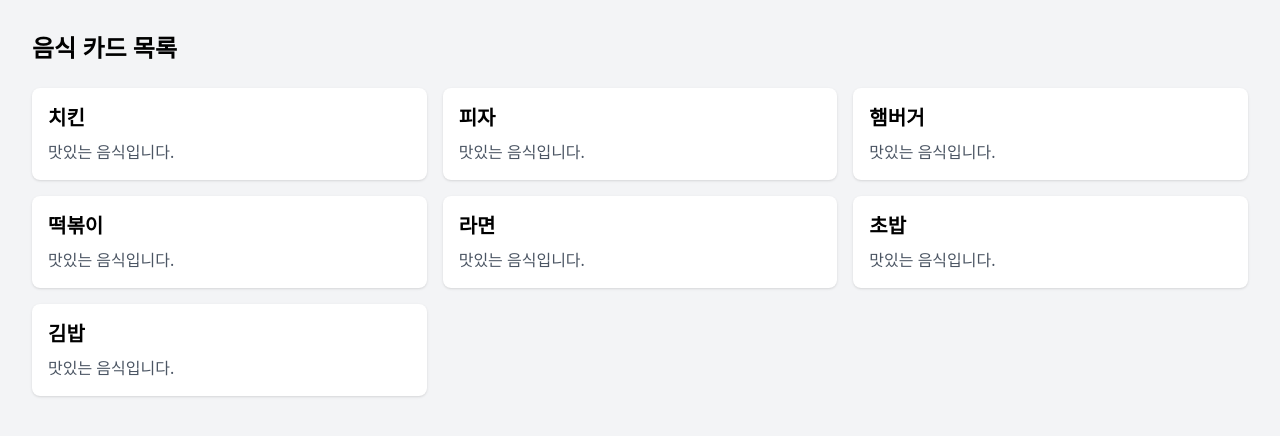
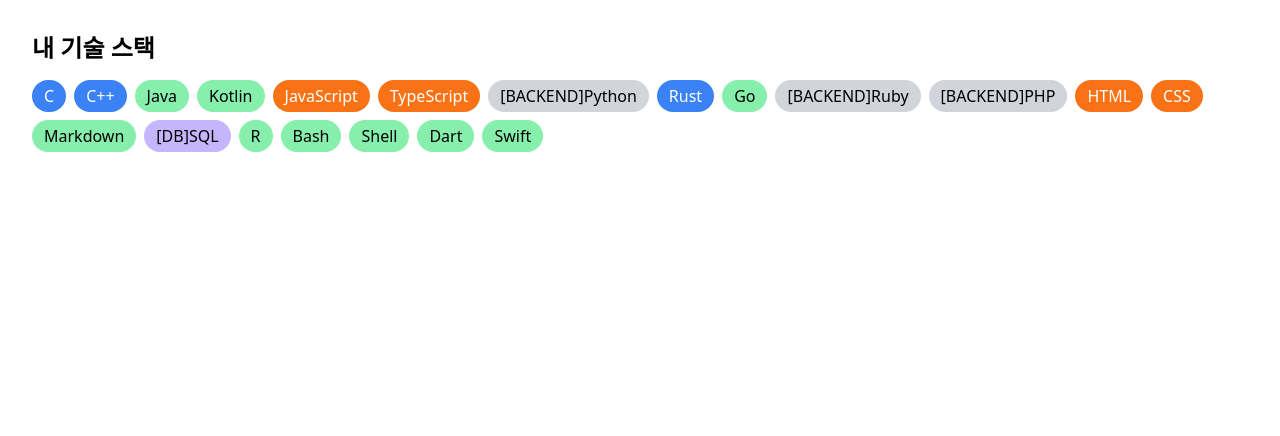
Before and after one commit to hangyul0328/hello_flask, a Flask app: page / in a window 1280 px wide. Shown: the top 436 px of the page. Run offline with Flask 3, Linux system fonts and the light colour scheme; some libraries are stand-ins or nearby versions.

Commit message:
if문 for문 사용

```diff
--- a/project/hello/app.py
+++ b/project/hello/app.py
@@ -4,8 +4,17 @@ app = Flask(__name__)
 
 @app.route('/')
 def home():
-    foods = ["치킨", "피자", "햄버거", "떡볶이", "라면", "초밥", "김밥"]
-    return render_template('index.html', data=foods)
+    skills = [
+        "C", "C++", "C#", "Java", "Kotlin",
+        "JavaScript", "TypeScript",
+        "Python", "Rust", "Go",
+        "Ruby", "PHP",
+        "HTML", "CSS", "Markdown",
+        "SQL", "R",
+        "Bash", "Shell",
+        "Dart", "Swift"
+    ]
+    return render_template('index.html', data=skills)
 
 if __name__ == '__main__':
     app.run(debug=True)
--- a/project/hello/templates/index.html
+++ b/project/hello/templates/index.html
@@ -1,18 +1,41 @@
 <!DOCTYPE html>
 <html>
 <head>
-    <title>음식 카드</title>
+    <title>내 기술 스택</title>
     <script src="https://cdn.tailwindcss.com"></script>
 </head>
-<body class="p-8 bg-gray-100">
-    <h1 class="text-2xl font-bold mb-6">음식 카드 목록</h1>
+<body class="p-8">
+    <h1 class="text-2xl font-bold mb-4">내 기술 스택</h1>
 
-    <div class="grid grid-cols-1 md:grid-cols-3 gap-4">
-        {% for food in data %}
-            <div class="bg-white rounded-lg shadow p-4">
-                <h2 class="text-xl font-bold mb-2">{{ food }}</h2>
-                <p class="text-gray-600">맛있는 음식입니다.</p>
-            </div>
+    <div class="flex gap-2 flex-wrap">
+        {% for skill in data %}
+            {% if skill != "C#" %}
+                {% if skill == "Python" %}
+                    <span class="bg-gray-300 px-3 py-1 rounded-full">[BACKEND]{{ skill }}</span>
+                {% elif skill == "HTML" %}
+                    <span class="bg-orange-500 text-white px-3 py-1 rounded-full">{{ skill }}</span>
+                {% elif skill == "PHP" %}
+                    <span class="bg-gray-300 px-3 py-1 rounded-full">[BACKEND]{{ skill }}</span>
+                {% elif skill == "CSS" %}
+                    <span class="bg-orange-500 text-white px-3 py-1 rounded-full">{{ skill }}</span>
+                {% elif skill == "C" %}
+                    <span class="bg-blue-500 text-white px-3 py-1 rounded-full">{{ skill }}</span>
+                {% elif skill == "C++" %}
+                    <span class="bg-blue-500 text-white px-3 py-1 rounded-full">{{ skill }}</span>
+                {% elif skill == "Rust" %}
+                    <span class="bg-blue-500 text-white px-3 py-1 rounded-full">{{ skill }}</span>
+                {% elif skill == "JavaScript" %}
+                    <span class="bg-orange-500 text-white px-3 py-1 rounded-full">{{ skill }}</span>
+                {% elif skill == "TypeScript" %}
+                    <span class="bg-orange-500 text-white px-3 py-1 rounded-full">{{ skill }}</span>
+                {% elif skill == "SQL" %}
+                    <span class="bg-violet-300 px-3 py-1 rounded-full">[DB]{{ skill }}</span>
+                {% elif skill == "Ruby" %}
+                    <span class="bg-gray-300 px-3 py-1 rounded-full">[BACKEND]{{ skill }}</span>
+                {% else %}
+                    <span class="bg-green-300 px-3 py-1 rounded-full">{{ skill }}</span>
+                {% endif %}
+            {% endif %}
         {% endfor %}
     </div>
 </body>
```
